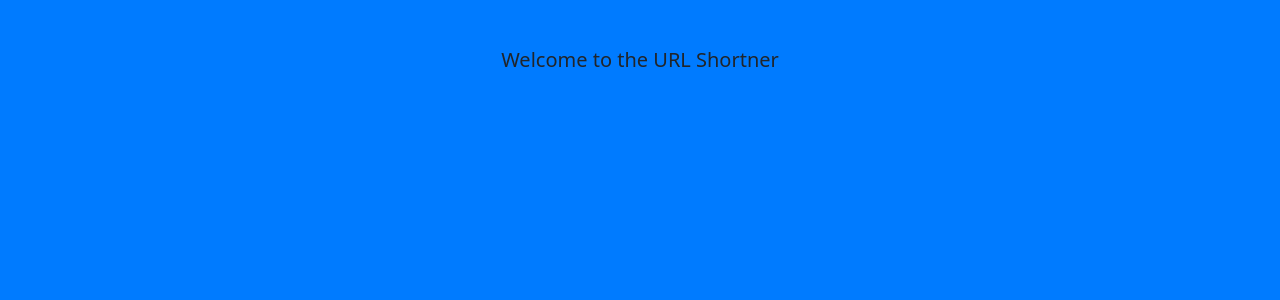
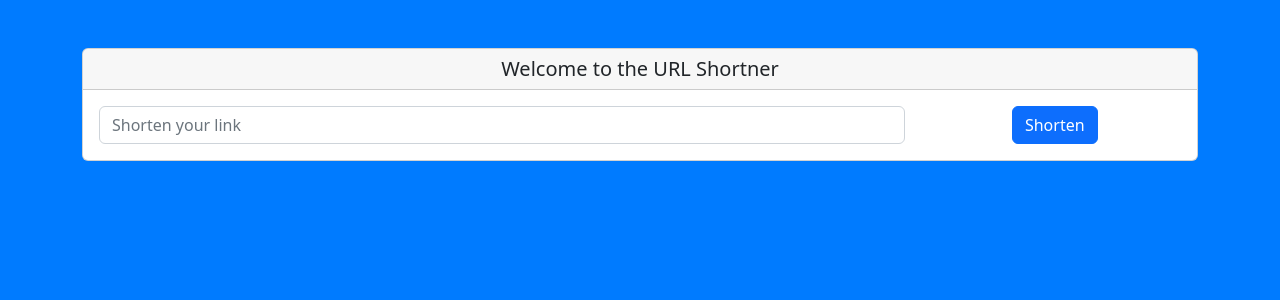
Before and after one commit to prabhoz/My-URL-Shortner, a React (Create React App) app: page / in a window 1280 px wide. Shown: the top 300 px of the page. Built offline with nearby package versions, Linux system fonts and the light colour scheme; data requests are answered from the project's data file.

Commit message:
Shorten link from long url

```diff
--- a/src/App.tsx
+++ b/src/App.tsx
@@ -9,22 +9,66 @@ import './App.scss';
 function App() {
 
   const [urls, setUrlList] = useState<any[]>([]);
+  const [longUrl, setUrl] = useState('');
+
   useEffect(() => {
     axios.get('http://localhost:5000/urls')
       .then(res => setUrlList(res.data))
       .catch(err => toast.error(err));
   }, []);
 
+  const shortenUrl = async () => {
+    try {
+      if (longUrl === "") {
+        toast.error('Please, provide a valid url')
+      } else {
+        const res = await axios(
+          `https://api.shrtco.de/v2/shorten?url=${longUrl}`
+        )
+        if (res.data.ok) {
+          const urlobj = {
+            longurl: res.data.result.original_link,
+            shorturl: res.data.result.code
+          };
+          const response = await axios.post("http://localhost:5000/urls", urlobj);
+          if (response.status === 201) {
+            setUrlList([...urls, urlobj])
+            setUrl('')
+            toast.success(`Your shorten link is ${res.data.result.full_short_link}`)
+          }
+        }
+      }
+    } catch (error) {
+      if (axios.isAxiosError(error))
+        toast.error('Unable to shorten that link. It is not a valid url.')
+      else
+        toast.error('Woops. Something went wrong. Please try again.')
+    }
+  }
+
   return (
     <div className="App">
       <Container className='main-area pt-5'>
-        <Row>
-          <Col>
-            <h5 className="card-header text-center">
-              Welcome to the URL Shortner
-            </h5>
-          </Col>
-        </Row>
+        <Card className='rounded'>
+          <h5 className="card-header text-center">
+            Welcome to the URL Shortner
+          </h5>
+          <Card.Body className='text-center'>
+            <Form noValidate>
+              <Row>
+                <Col xs={12} sm={9}>
+                  <Form.Control type="text"
+                    onChange={e => setUrl(e.target.value)}
+                    value={longUrl}
+                    placeholder="Shorten your link" />
+                </Col>
+                <Col xs={12} sm={3}>
+                  <Button variant="primary" onClick={shortenUrl}>Shorten</Button>
+                </Col>
+              </Row>
+            </Form>
+          </Card.Body>
+        </Card>
         <Row className='mt-5'>
           <Col>
             <ListGroup>
```
